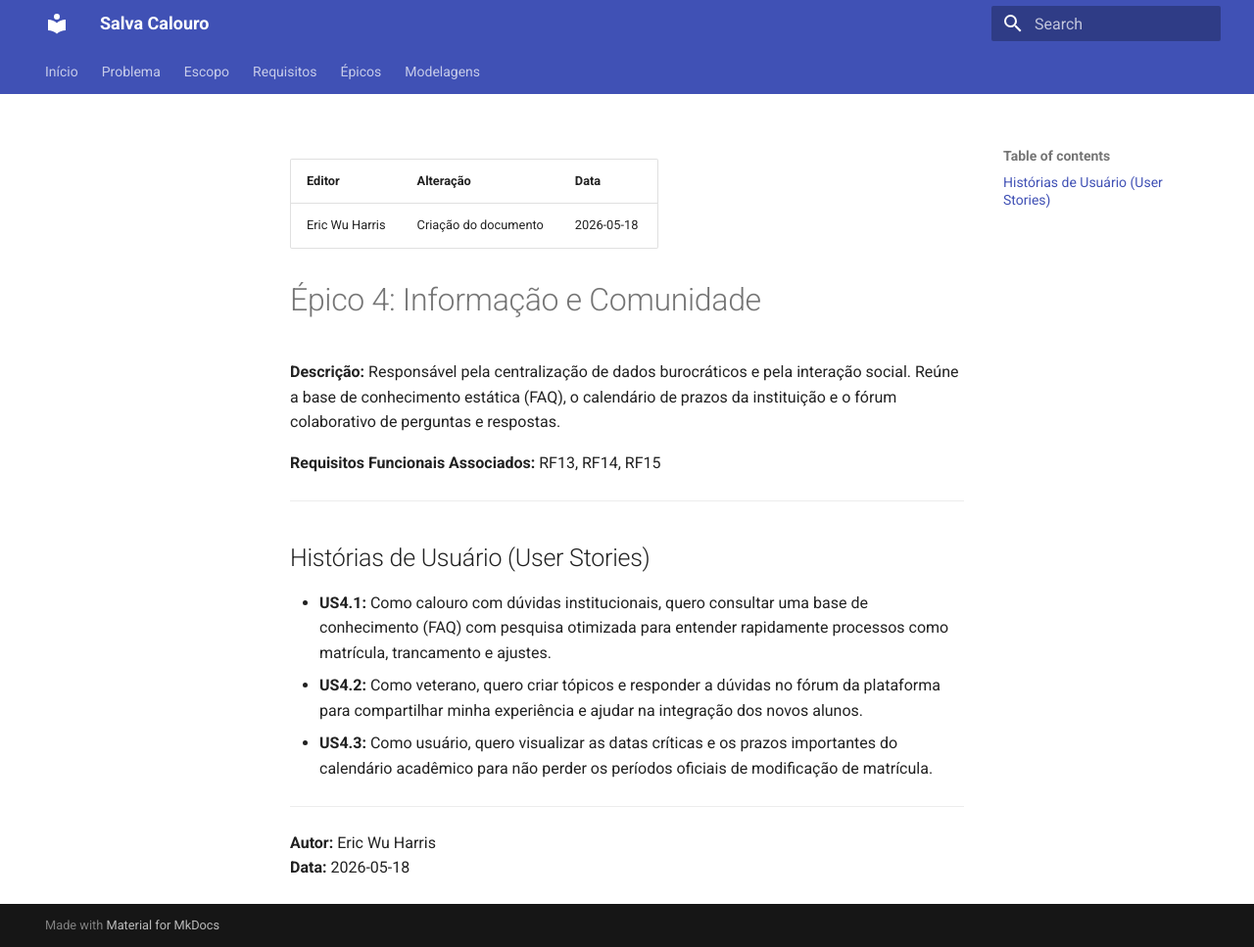
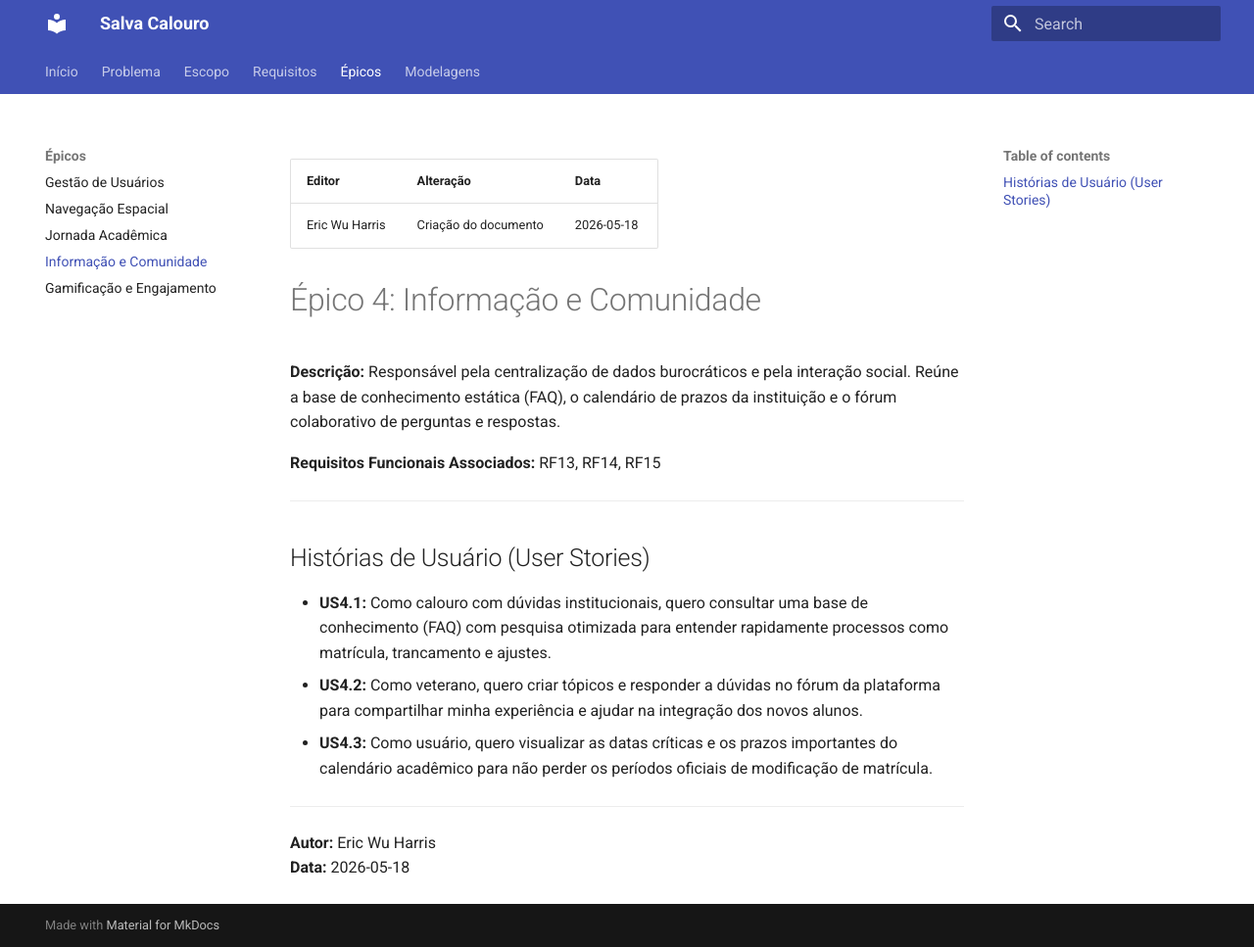
Before and after one commit to si-2026-1/salva-calouro, an MkDocs documentation site: the page built from docs/epicos/04-informacao-comunidade.md, in a window 1280 px wide and 967 px high. Shown: the whole window at 98% size. Built offline with MkDocs 1.6.1 and Material for MkDocs 9.7.7, drawn with Linux system fonts in a browser that asks for light colours.

Commit message:
correção path de docs

```diff
--- a/mkdocs.yml
+++ b/mkdocs.yml
@@ -11,7 +11,7 @@ nav:
     - Gestão de Usuários: epicos/01-gestao-de-usuarios.md
     - Navegação Espacial: epicos/02-navegacao-espacial.md
     - Jornada Acadêmica: epicos/03-jornada-academica.md
-    - Informação e Comunidade: epicos/04-informacao-e-comunidade.md
+    - Informação e Comunidade: epicos/04-informacao-comunidade.md
     - Gamificação e Engajamento: epicos/05-engajamento.md
   - Modelagens:
     - Diagrama Físico: diagramas/diagrama_fisico.md
```
